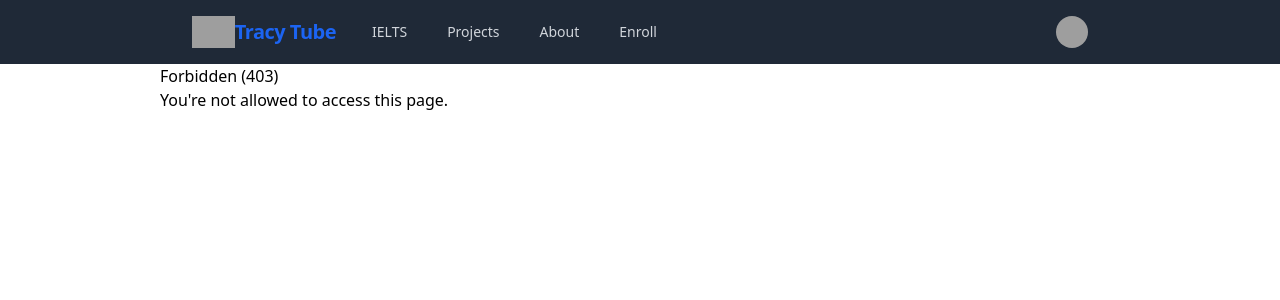
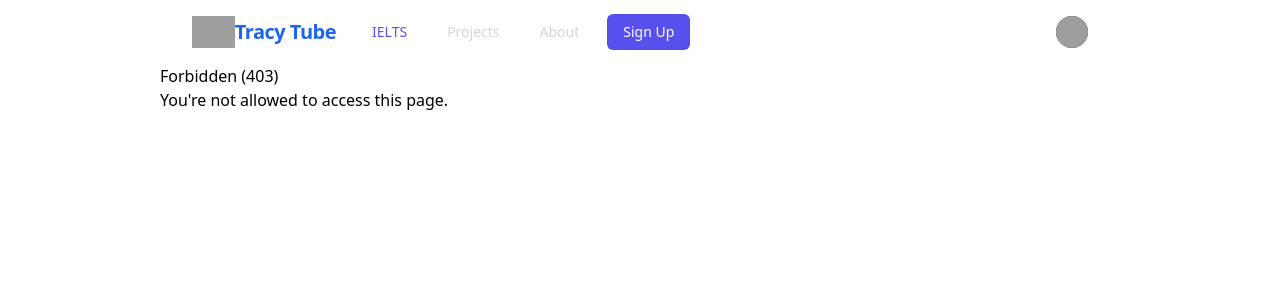
Before and after one commit to washedupjames/membershipsite, a Django app: template membersite/membersite/templates/403.html in a window 1280 px wide. Shown: the top 300 px of the page. Run offline with Django 4.2, Linux system fonts and the light colour scheme; the template is opened without the code that fills it, so the values that code supplies are empty; style sheets or scripts are compiled from the project's sources; some libraries are stand-ins or nearby versions; grey boxes are pictures that could not be loaded.

Commit message:
First Push

```diff
--- a/membersite/membersite/templates/navbar.html
+++ b/membersite/membersite/templates/navbar.html
@@ -6,14 +6,17 @@
 <link rel="stylesheet" type="text/css" href="{% static 'css/tailwind.css' %}">
 
 
-<nav class="bg-gray-800">
+<nav class="bg-gray-800 navbar-transparent backdrop-blur-md backdrop-filter">
+  <!-- Rest of your navigation code here -->
+</nav>
+
 <div class="max-w-5xl mx-auto px-2 sm:px-4 lg:px-8">
 
       <div class="mx-auto max-w-7xl px-2 sm:px-6 lg:px-8">
         <div class="relative flex h-16 items-center justify-between">
           <div class="absolute inset-y-0 left-0 flex items-center sm:hidden">
             <!-- Mobile menu button-->
-            <button type="button" class="inline-flex items-center justify-center rounded-md p-2 text-gray-400 hover:bg-gray-700 hover:text-white focus:outline-none focus:ring-2 focus:ring-inset focus:ring-white" aria-controls="mobile-menu" aria-expanded="false">
+            <button  id="toggle-button" type="button" class="inline-flex items-center justify-center rounded-md p-2 text-gray-400 hover:bg-indigo-700 hover:text-white focus:outline-none focus:ring-2 focus:ring-inset focus:ring-white" aria-controls="mobile-menu" aria-expanded="false">
               <span class="sr-only">Open main menu</span>
               <!--
                 Icon when menu is closed.
@@ -46,13 +49,21 @@
                 <!-- Current: "bg-gray-900 text-white", Default: "text-gray-300 hover:bg-gray-700 hover:text-white" -->
 
 
-                <a href="{% url 'content:course-list' %}" class="text-gray-300 hover:bg-gray-700 hover:text-white rounded-md px-3 py-2 text-sm font-medium">IELTS</a>
+                <a href="{% url 'content:course-list' %}" class="text-indigo-600 hover:bg-gray-700 hover:text-white rounded-md px-3 py-2 text-sm font-medium">IELTS</a>
 
                 <a href="#" class="text-gray-300 hover:bg-gray-700 hover:text-white rounded-md px-3 py-2 text-sm font-medium">Projects</a>
 
                 <a href="{% url 'about' %}" class="text-gray-300 hover:bg-gray-700 hover:text-white rounded-md px-3 py-2 text-sm font-medium">About</a>
 
-                <a href="{% url 'payment:enroll' %}" class="text-gray-300 hover:bg-gray-700 hover:text-white rounded-md px-3 py-2 text-sm font-medium">Enroll</a>
+               {% if request.user.is_authenticated %}
+          <a href="{% url 'payment:enroll' %}" class="text-gray-300 hover:bg-gray-700 hover:text-white block rounded-md px-3 py-2 text-base font-medium">Enroll</a>
+          {% else %}
+          <div class="relative">
+            <div class="ml-auto">
+            <a href="{% url 'account_signup' %}" class="block px-4 py-2 text-sm font-medium text-white bg-indigo-600 hover:bg-indigo-700 rounded-md" role="button" tabindex="-1">Sign Up</a>
+          </div>
+         </div>
+          {% endif %}
               </div>
             </div>
           </div>
@@ -75,7 +86,12 @@
                   });
                 </script>
 
-
+    <script>
+  document.getElementById('toggle-button').addEventListener('click', function() {
+    var mobileMenu = document.getElementById('mobile-menu');
+    mobileMenu.classList.toggle('hidden'); // Toggle the 'hidden' class
+  });
+</script>
 
               </div>
 
@@ -102,7 +118,10 @@
                 <a href="{% url 'account_logout' %}" class="block px-4 py-2 text-sm text-gray-700" role="menuitem" tabindex="-1" id="user-menu-item-0">Logout</a>
                 {% else %}
                 <a href="{% url 'account_login' %}" class="block px-4 py-2 text-sm text-gray-700" role="menuitem" tabindex="-1" id="user-menu-item-1">Log In</a>
+
+                <a href="{% url 'account_signup' %}" class="block px-4 py-2 text-sm text-gray-700" role="menuitem" tabindex="-1" id="user-menu-item-1">Sign Up</a>
                 {% endif %}
+
               </div>
             </div>
           </div>
@@ -110,17 +129,44 @@
       </div>
 
       <!-- Mobile menu, show/hide based on menu state. -->
-      <div class="sm:hidden" id="mobile-menu">
-        <div class="space-y-1 px-2 pt-2 pb-3">
-          <!-- Current: "bg-gray-900 text-white", Default: "text-gray-300 hover:bg-gray-700 hover:text-white" -->
-          <a href="#" class="bg-gray-900 text-white block rounded-md px-3 py-2 text-base font-medium" aria-current="page">Dashboard</a>
 
-          <a href="#" class="text-gray-300 hover:bg-gray-700 hover:text-white block rounded-md px-3 py-2 text-base font-medium">Team</a>
+      <div class="hidden origin-top-right absolute right-0 mt-2 w-48 rounded-md shadow-lg bg-blue-700 ring-1 ring-black ring-opacity-5 backdrop-blur-md backdrop-filter" id="user-menu" role="menu" aria-orientation="vertical" aria-labelledby="user-menu-button" tabindex="-1">
+        <!-- Dropdown menu content here -->
+</div>
 
-          <a href="#" class="text-gray-300 hover:bg-gray-700 hover:text-white block rounded-md px-3 py-2 text-base font-medium">Projects</a>
 
-          <a href="{% url 'about' %}" class="text-gray-300 hover:bg-gray-700 hover:text-white block rounded-md px-3 py-2 text-base font-medium">About</a>
-        </div>
-      </div>
+
+
+<div class="sm:hidden hidden fixed top-0 left-0 w-72 p-2 z-50 bg-gray-200 border mt-16 h-full" id="mobile-menu">
+  <div class="space-y-1">
+    <a href="{% url 'content:course-list' %}" class="block px-3 py-2 text-base font-medium text-indigo-600">IELTS</a>
+    <a href="#" class="block px-3 py-2 text-base font-medium text-indigo-600">Projects</a>
+    <a href="{% url 'about' %}" class="block px-3 py-2 text-base font-medium text-indigo-600">About</a>
+  </div>
+  <br></br>
+  <br></br>
+  <br></br>
+  <br></br>
+  <br></br>
+  <br></br>
+  <div class="mt-auto"> <!-- This div will push content to the bottom -->
+    {% if request.user.is_authenticated %}
+      <a href="{% url 'payment:enroll' %}" class="text-indigo-700 hover:bg-gray-700 hover:text-white block rounded-md px-3 py-2 text-base font-medium">Enroll</a>
+    {% else %}
+
+    {% endif %}
+  </div>
+</div>
+
+
     </nav>
 </div>
+
+
+
+<script>
+  document.getElementById('mobile-menu').addEventListener('click', function() {
+    var mobileMenu = document.getElementById('mobile-menu');
+    mobileMenu.classList.toggle('hidden'); // Toggle the 'hidden' class
+  });
+</script>
--- a/requirements.txt
+++ b/requirements.txt
@@ -48,7 +48,6 @@ django-redis==5.2.0
 django-stubs==1.15.0
 django-stubs-ext==0.7.0
 django-timezone-field==5.0
-django_debug_toolbar==3.8.1
 djangorestframework==3.14.0
 djangorestframework-stubs==1.9.1
 docutils==0.19
```
Also changed, not shown: membersite/config/settings/local.py (+8 -8 lines), membersite/config/settings/production.py (+24 -4 lines).
